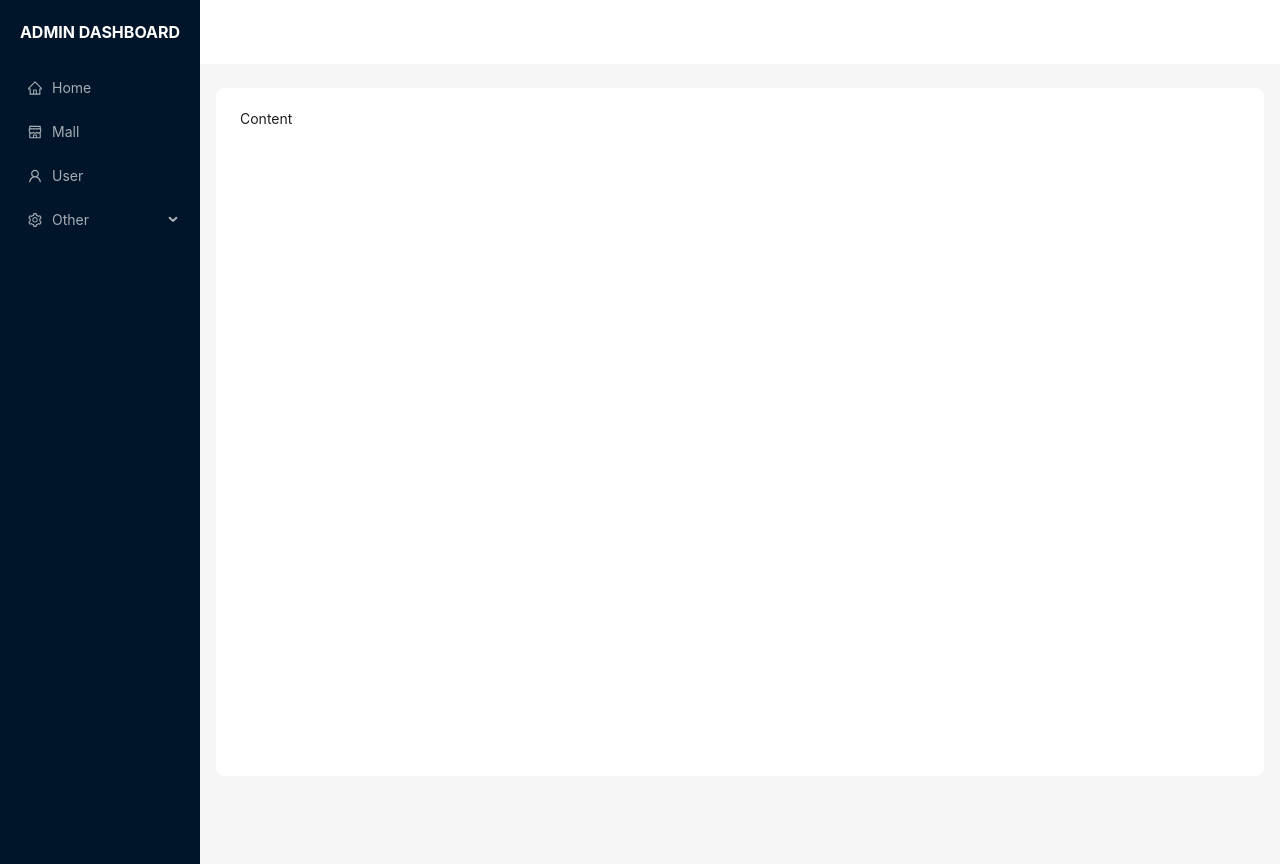
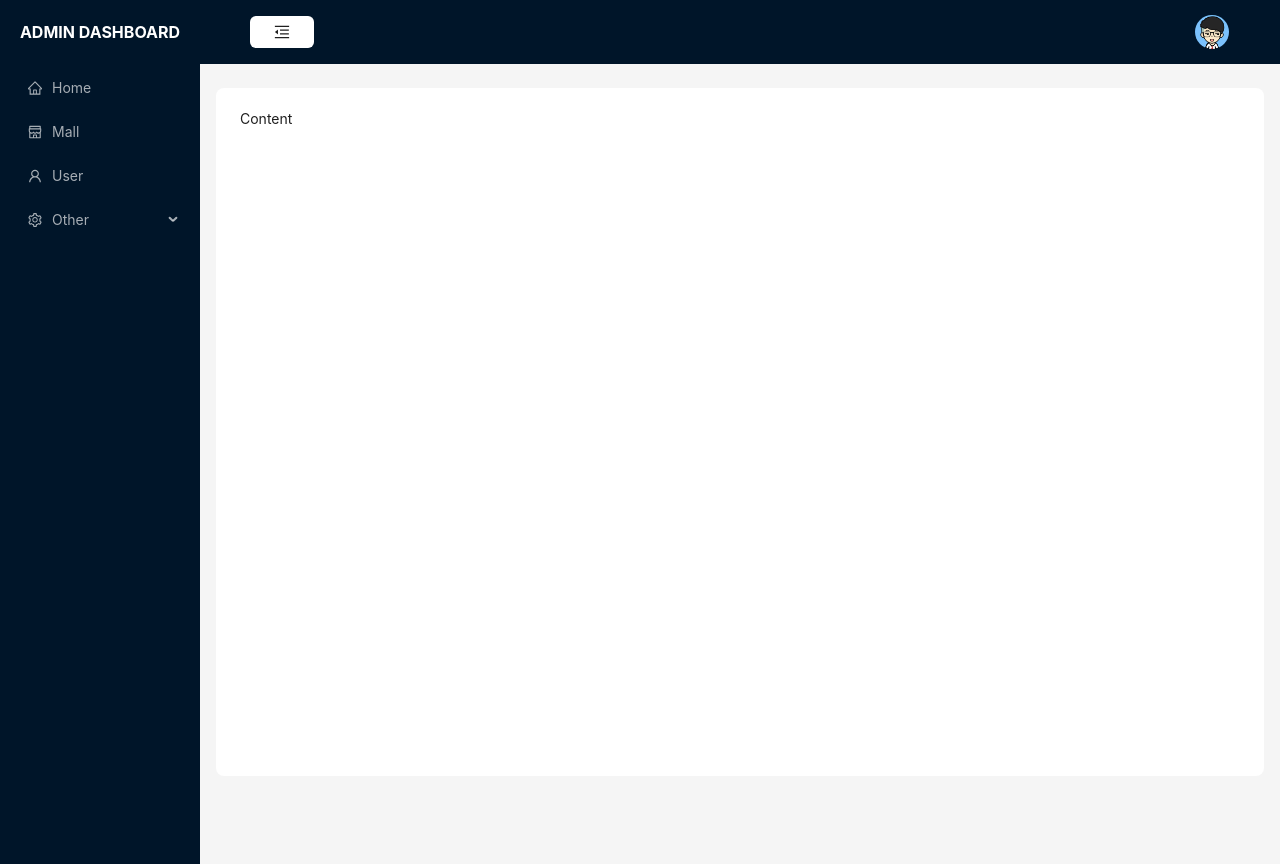
Before and after one commit to TimGeCH/react-admin-dashboard, a React (Create React App) app: page / in a window 1280 px wide. Built offline with nearby package versions, Linux system fonts and the light colour scheme.

Commit message:
Header menu

```diff
--- /dev/null
+++ b/src/components/commonHeader/index.css
@@ -0,0 +1,5 @@
+.header-container {
+    display: flex;
+    justify-content: space-between;
+    align-items: center;
+}
--- a/src/components/commonHeader/index.js
+++ b/src/components/commonHeader/index.js
@@ -0,0 +1,51 @@
+import React from "react";
+import { Button, Layout, Avatar, Dropdown } from 'antd';
+import '../commonHeader/index.css'
+import { MenuFoldOutlined } from "@ant-design/icons";
+const { Header } = Layout;
+
+const CommonHeader = () => {
+
+    const logout = () => {
+        console.log('Logout')
+    }
+    const items = [
+        {
+            key: '1',
+            label: (
+                <a onClick={() => logout} target="_blank" rel="noopener noreferrer">
+                    Profile
+                </a>
+            ),
+        },
+        {
+            key: '2',
+            label: (
+                <a onClick target="_blank" rel="noopener noreferrer">
+                    Log out
+                </a>
+            ),
+        },
+    ];
+
+    return (
+        <Header className="header-container">
+            <Button
+                type="text"
+                icon={<MenuFoldOutlined />}
+                style={{
+                    fontSize: '16px',
+                    width: 64,
+                    height: 32,
+                    backgroundColor: '#fff'
+                }}
+            />
+            <Dropdown menu={{ items }}>
+                <Avatar size={36} src={<img src={require("../../assets/images/user.png")} />} />
+            </Dropdown>
+
+        </Header>
+    )
+}
+
+export default CommonHeader
--- a/src/pages/main.js
+++ b/src/pages/main.js
@@ -8,6 +8,7 @@
 } from '@ant-design/icons';
 import { Button, Layout, Menu, theme } from 'antd';
 import CommonAside from '../components/commonAside';
+import CommonHeader from '../components/commonHeader';
 
 const { Header, Sider, Content } = Layout;
 
@@ -19,53 +20,9 @@
 
     return (
         <Layout className='main-container' style={{ minHeight: '100vh' }}>
-            {/* <Sider
-                trigger={null}
-                collapsible
-                collapsed={collapsed}
-            >
-                <h3 className='app-name'>ADMIN DASHBOARD</h3>
-                <Menu
-                    theme="dark"
-                    mode="inline"
-                    defaultSelectedKeys={['1']}
-                    items={[
-                        {
-                            key: '1',
-                            icon: <UserOutlined />,
-                            label: 'nav 1',
-                        },
-                        {
-                            key: '2',
-                            icon: <VideoCameraOutlined />,
-                            label: 'nav 2',
-                        },
-                        {
-                            key: '3',
-                            icon: <UploadOutlined />,
-                            label: 'nav 3',
-                        },
-                    ]}
-                    style={{ height: '100%' }}
-                />
-            </Sider> */}
             <CommonAside />
             <Layout>
-                <Header
-                    style={{
-                        padding: 0,
-                        background: colorBgContainer,
-                    }}
-                >
-                    <Button
-                        type="text"
-                        style={{
-                            fontSize: '16px',
-                            width: 64,
-                            height: 64,
-                        }}
-                    />
-                </Header>
+                <CommonHeader/>
                 <Content
                     style={{
                         margin: '24px 16px',
```
Also changed, not shown: src/assets/images/user-default.png (added), src/assets/images/user.png (added).
